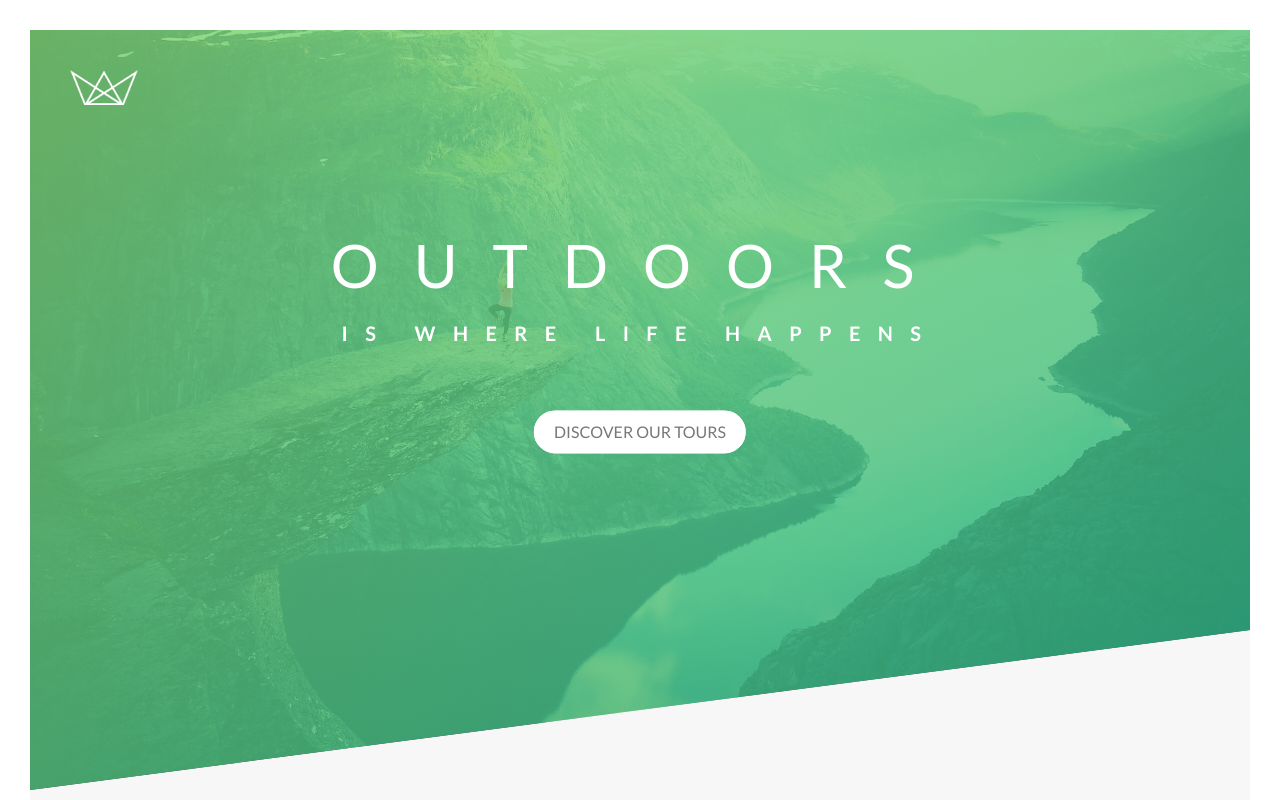
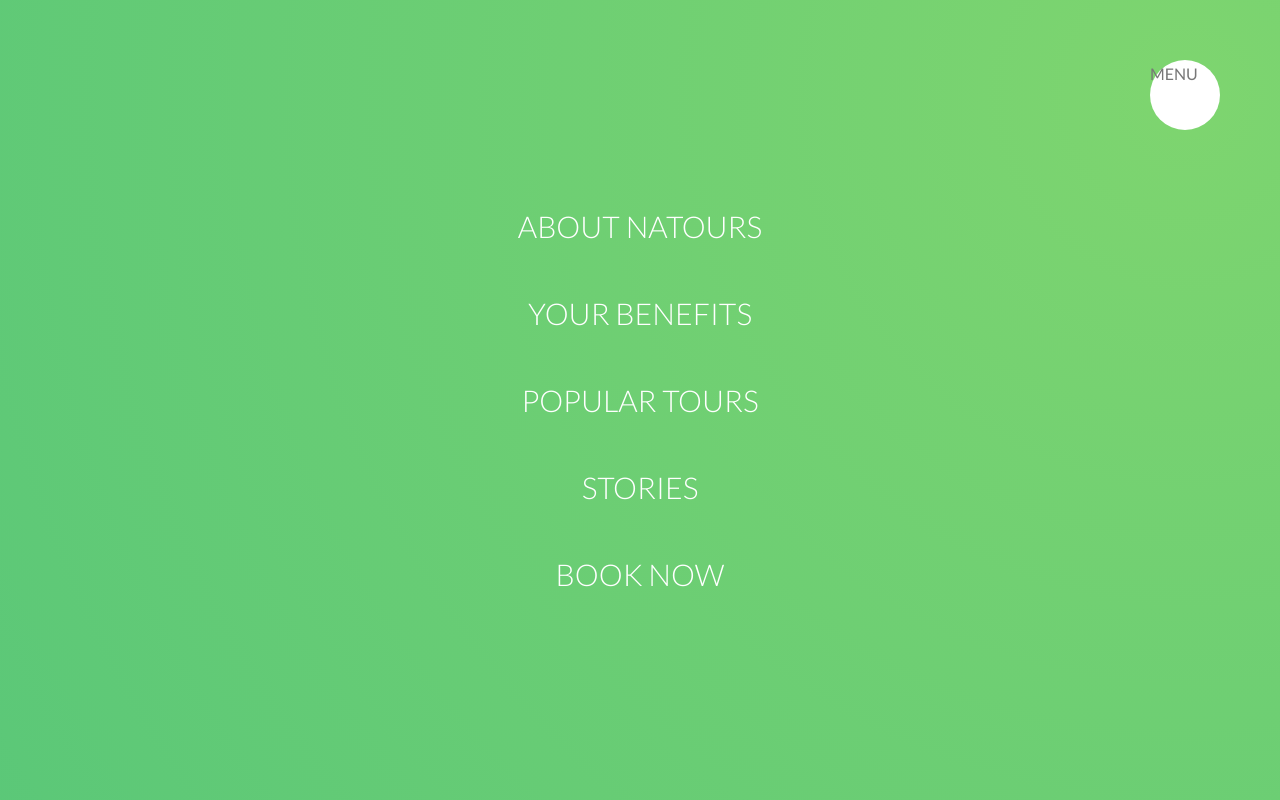
Before and after one commit to almacitunaberk/modern_css_practice, a website: page index.html in a window 1280 px wide. Shown: the top 800 px of the page. Drawn offline with Linux system fonts and the light colour scheme.

Commit message:
Navigation animation added

```diff
--- a/index.html
+++ b/index.html
@@ -13,6 +13,23 @@
     <title>Natours | Exciting tours for adventurous people</title>
   </head>
   <body>
+    <div class="navigation">
+      <input type="checkbox" class="navigation__checkbox" id="navi-toggle" />
+      <label for="navi-toggle" class="navigation__button">MENU</label>
+
+      <div class="navigation__background">&nbsp;</div>
+
+      <nav class="navigation__nav">
+        <ul class="navigation__list">
+          <li class="navigation__item"><a href="#" class="navigation__link">About Natours</a></li>
+          <li class="navigation__item"><a href="#" class="navigation__link">Your Benefits</a></li>
+          <li class="navigation__item"><a href="#" class="navigation__link">Popular Tours</a></li>
+          <li class="navigation__item"><a href="#" class="navigation__link">Stories</a></li>
+          <li class="navigation__item"><a href="#" class="navigation__link">Book Now</a></li>
+        </ul>
+      </nav>
+    </div>
+
     <header class="header">
       <div class="header__logo-box">
         <img src="./img/logo-white.png" alt="Logo" class="header__logo" />
--- /dev/null
+++ b/sass/layout/_navigation.scss
@@ -0,0 +1,73 @@
+.navigation {
+  &__checkbox {
+    display: none;
+  }
+
+  &__button {
+    background: $color-white;
+    height: 7rem;
+    width: 7rem;
+    border-radius: 50%;
+    position: fixed;
+    top: 6rem;
+    right: 6rem;
+    z-index: 2000;
+  }
+
+  &__background {
+    height: 6rem;
+    width: 6rem;
+    border-radius: 50%;
+    position: fixed;
+    top: 6.5rem;
+    right: 6.5rem;
+    background-image: radial-gradient($color-primary-light, $color-primary-dark);
+    z-index: 1000;
+    transform: scale(80);
+  }
+
+  &__nav {
+    width: 100vw;
+    height: 100vh;
+    position: fixed;
+    top: 0;
+    right: 0;
+    z-index: 1500;
+  }
+
+  &__list {
+    position: absolute;
+    top: 50%;
+    left: 50%;
+    transform: translate(-50%, -50%);
+    list-style: none;
+    text-align: center;
+  }
+
+  &__item {
+    margin: 1em;
+  }
+
+  &__link {
+    &:link,
+    &:visited {
+      display: inline-block;
+      font-size: 3rem;
+      padding: 1rem 2rem;
+      font-weight: 300;
+      color: $color-white;
+      text-decoration: none;
+      text-transform: uppercase;
+      transition: 0.5s all ease-in;
+      background-image: linear-gradient(120deg, transparent 0%, transparent 50%, $color-white 50%);
+      background-size: 400%;
+    }
+
+    &:hover,
+    &:active {
+      background-position: 100%;
+      color: $color-primary;
+      transform: translateX(1rem);
+    }
+  }
+}
--- a/sass/main.scss
+++ b/sass/main.scss
@@ -18,5 +18,6 @@
 @import 'layout/header';
 @import 'layout/grid';
 @import 'layout/footer';
+@import 'layout/navigation';
 
 @import 'pages/home';
```
Also changed, not shown: css/style.css.
